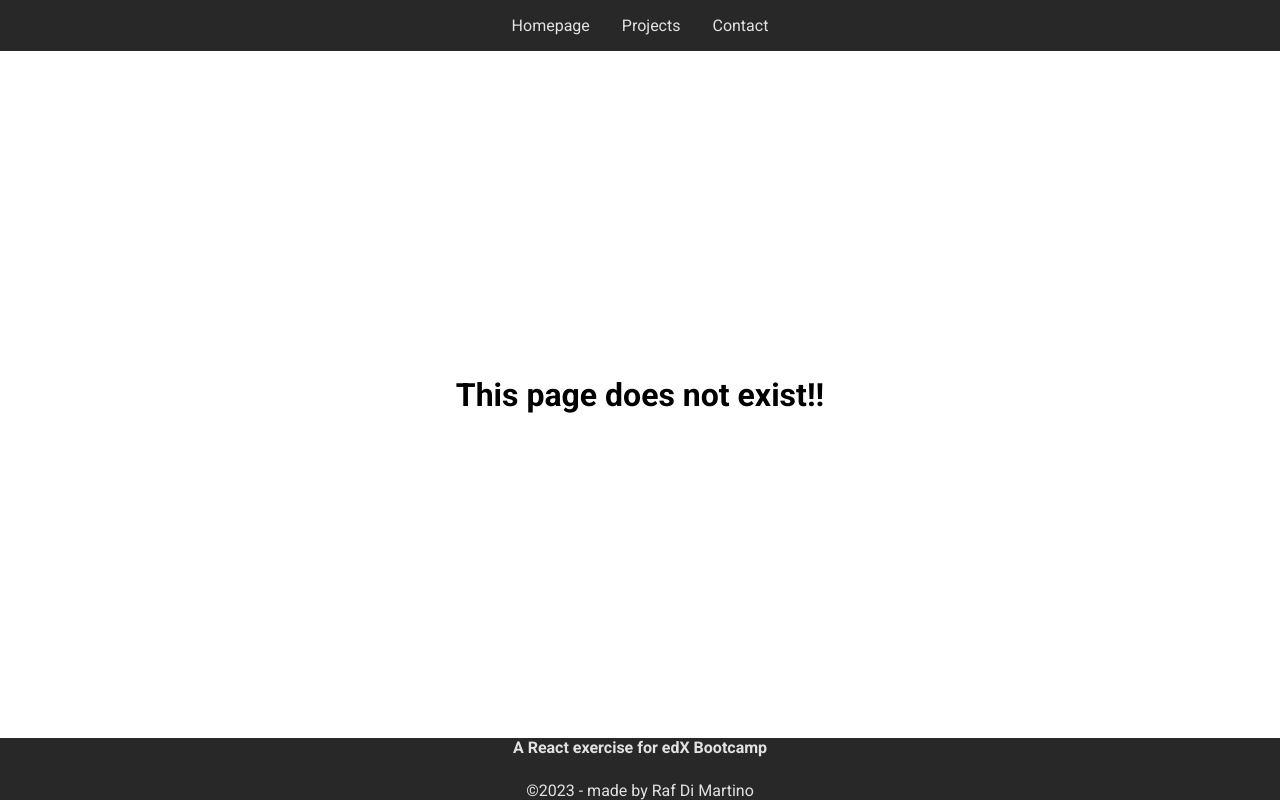
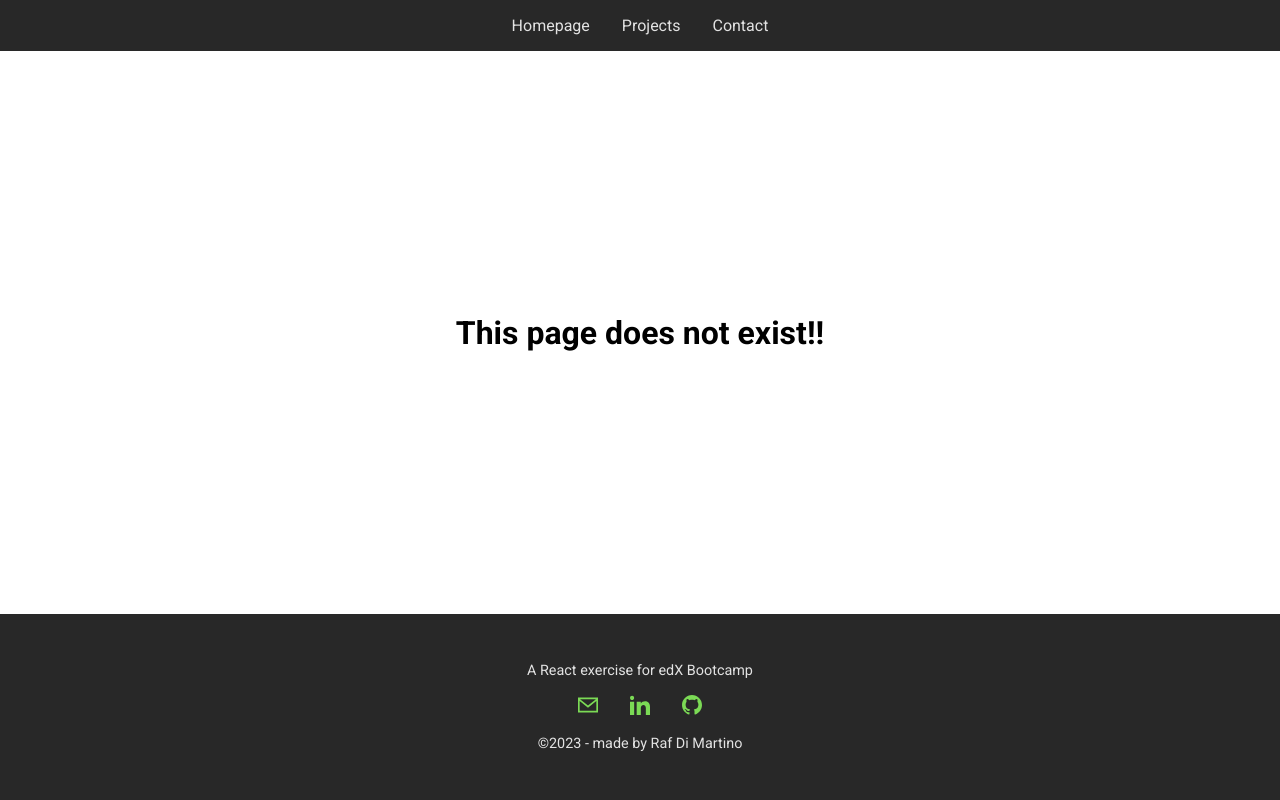
Before and after one commit to RafDiMartino/module-13-challenge-react-portfolio, a React (Create React App) app: page / in a window 1280 px wide. Built offline with nearby package versions, Linux system fonts and the light colour scheme.

Commit message:
amending footer style

```diff
--- a/src/components/Footer/Footer.css
+++ b/src/components/Footer/Footer.css
@@ -6,9 +6,21 @@ footer {
     flex-direction: column;
     justify-content: center;
     align-items: center;
+    padding: 3rem 1rem;
+}
+
+.social-container{
+    display: flex;
+    justify-content: center;
+    align-items: center;
 }
 
 footer svg {
     color: var(--color-white);
-    padding: 0 1rem;
+    width: fit-content;
+    margin: 1rem;
 }
+
+footer p {
+    font-size: .9rem;
+}
--- a/src/components/Footer/Footer.js
+++ b/src/components/Footer/Footer.js
@@ -4,8 +4,8 @@ import "./Footer.css"
 function Footer() {
   return (
     <footer >
-      <h4>A React exercise for edX Bootcamp</h4>
-      <div >
+      <p>A React exercise for edX Bootcamp</p>
+      <div className='social-container'>
         <a href="mailto:r.dimartino.uk@gmail.com" target="_blank" rel="noopener noreferrer" aria-label="link to the email">
           <svg fill="var(--color-primary)" xmlns="http://www.w3.org/2000/svg" width="20" height="20" viewBox="0 0 24 24">
             <path
```
